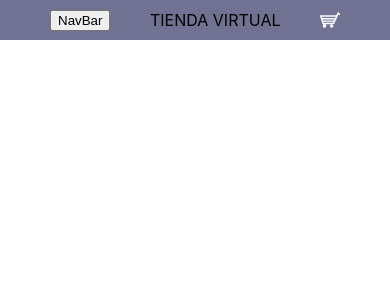
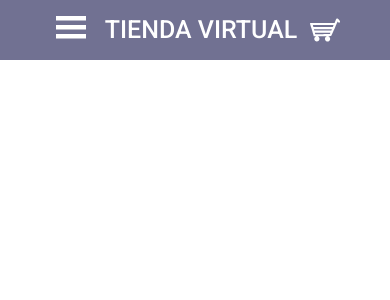
Before and after one commit to RamiroPrieto/tienda, a React (Create React App) app: page / in a window 390 px wide. Shown: the top 300 px of the page. Built offline with nearby package versions, Linux system fonts and the light colour scheme.

Commit message:
hamburger

```diff
--- a/public/index.html
+++ b/public/index.html
@@ -15,6 +15,10 @@
       user's mobile device or desktop. See https://developers.google.com/web/fundamentals/web-app-manifest/
     -->
     <link rel="manifest" href="%PUBLIC_URL%/manifest.json" />
+
+    <link rel="preconnect" href="https://fonts.googleapis.com">
+<link rel="preconnect" href="https://fonts.gstatic.com" crossorigin>
+<link href="https://fonts.googleapis.com/css2?family=Roboto:ital,wght@0,300;0,400;0,500;0,700;0,900;1,400;1,500;1,700;1,900&display=swap" rel="stylesheet">
     <!--
       Notice the use of %PUBLIC_URL% in the tags above.
       It will be replaced with the URL of the `public` folder during the build.
--- a/src/App.tsx
+++ b/src/App.tsx
@@ -1,12 +1,17 @@
 import React from 'react';
 import logo from './logo.svg';
 import './App.css';
+import './normalize.css';
+
 import Header from './components/Header';
+import Footer from './components/Footer';
 
 function App() {
   return (
     <div className="App">
       <Header/>
+
+      <Footer/>
     </div>
   );
 }
--- /dev/null
+++ b/src/components/Footer.tsx
@@ -0,0 +1,12 @@
+import React from 'react';
+
+
+function Footer() {
+  return (
+    <footer className="footer">
+
+    </footer>
+  );
+}
+
+export default Footer;
--- a/src/components/Header.css
+++ b/src/components/Header.css
@@ -1,17 +1,19 @@
 .header{
     display: flex;
     justify-content: space-between;
-    height: 40px;
+    height: 60px;
     background-color: rgb(113, 113, 146);
     align-items: center;
     padding: 0px 50px;
     position: relative;
+    font-family: 'Roboto', sans-serif;
 }
 
 .menu{
     position: absolute;
     background-color: rgb(113, 113, 146);
     left: 0%;
+    top: 44px;
     height: auto;
     width: 200px;
 }
@@ -35,10 +37,24 @@ a{
 }
 
 
+button{
+    background: transparent;
+    border: none;
 
+}
+
+.hamburger{
+    height: 30px;
+    width: 30px;
+}
 
 .carrito{
-    height: 20px;
-    width: 20px;
+    height: 30px;
+    width: 30px;
+}
+
+.logo{
     color: white;
+    font-weight: 500;
+    font-size: 25px;
 }
--- a/src/components/Header.tsx
+++ b/src/components/Header.tsx
@@ -7,9 +7,9 @@ function Header() {
   return (
     <header className="header">
        <NavBar/>
-       <div>
+       <a href='/' className='logo'>
            TIENDA VIRTUAL
-       </div>
+       </a>
        <Carrito/>
     </header>
   );
--- a/src/components/NavBar.tsx
+++ b/src/components/NavBar.tsx
@@ -13,7 +13,13 @@ function NavBar() {
 
   return (
     <div className="navBar">
-        <button onClick={abrirMenu}>NavBar</button>
+        <button onClick={abrirMenu}>
+          <svg className='hamburger' fill='white' viewBox="0 0 100 80" width="40" height="40">
+            <rect width="100" height="15"></rect>
+            <rect y="30" width="100" height="15"></rect>
+            <rect y="60" width="100" height="15"></rect>
+          </svg>
+        </button>
         {openMenu &&
             <ul className='menu' id='menu' >
                 <li className='menu__lista'><a href="/"> Descuentos </a></li>
```
Also changed, not shown: src/normalize.css (added).
